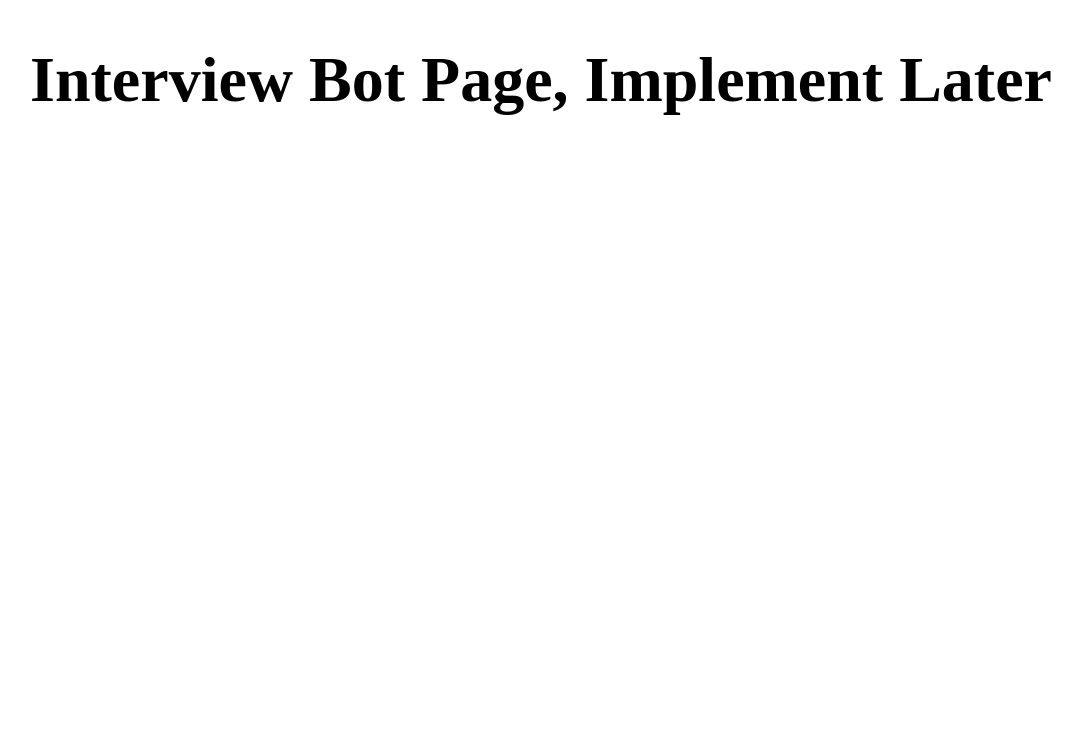
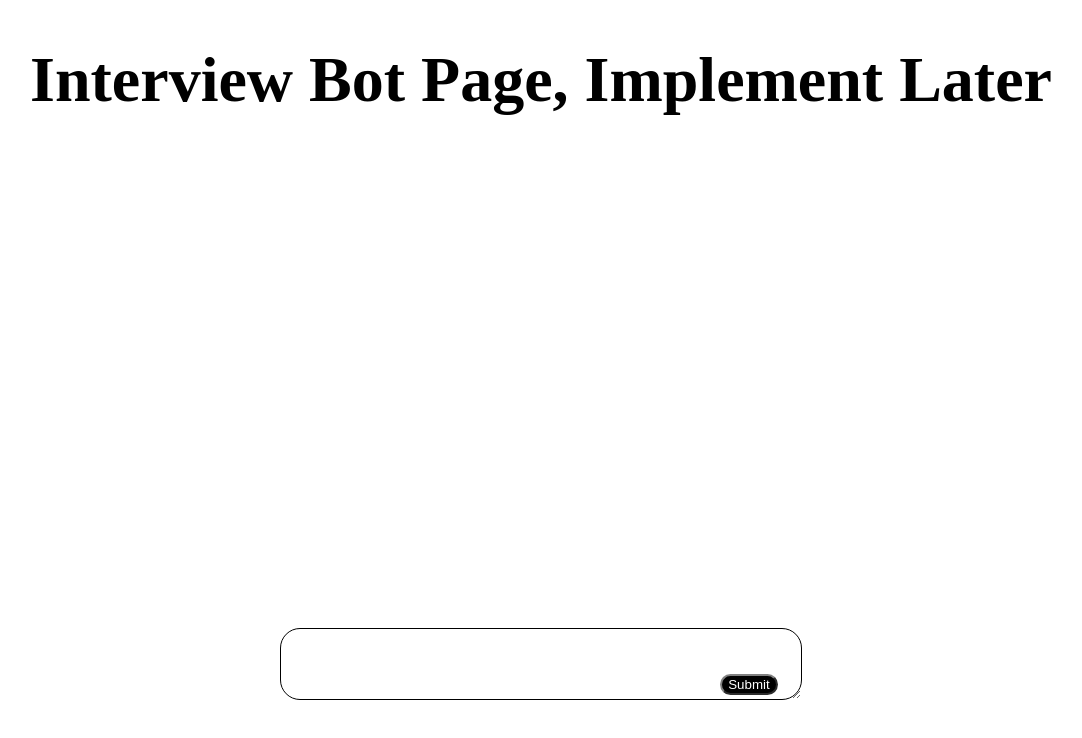
Before and after one commit to walkerpaxton/Interview-Bot, a Next.js app in the folder frontend/: page /interviewPage in a window 1280 px wide. Shown: the top 738 px of the page, without its empty margins (99-1181 px from the left). Built offline with nearby package versions, Linux system fonts and the light colour scheme.

Commit message:
text box and submission button added

```diff
--- a/frontend/pages/interviewPage.js
+++ b/frontend/pages/interviewPage.js
@@ -1,7 +1,13 @@
 import React, { useState } from 'react';
 
 export default function Home() {
+    const [postContent, setPostContent] = useState('');
+    const submitText = () => {
+
+    }
     return (
+    <div id = "webpage">
+
         <div id = "title">
             <h1 style = {{
                 textAlign: "center",
@@ -10,5 +16,39 @@ export default function Home() {
             Interview Bot Page, Implement Later
             </h1>
         </div>
+
+        <div id = "text">
+            <textarea
+            style = {{
+                position: "fixed",
+                left: "50%",
+                bottom: "100px",
+                transform: "translateX(-50%)",
+                borderRadius: "20px",
+                padding: "10px",
+                width: "500px",
+                height: "50px",
+                borderColor: "black",
+                fontSize: "20px"
+            }}
+            value = {postContent}
+            onChange={e => setPostContent(e.target.value)}
+            />
+            <button
+            type = "submit"
+            onClick = {() => submitText()}
+            style = {{
+                position: "absolute",
+                borderColor: "grey",
+                left: "64%",
+                bottom: "105px",
+                borderRadius: "20px",
+                backgroundColor: "black",
+                color: "white"
+            }}>
+                Submit
+            </button>
+        </div>
+    </div>
     );
 }
```
Lines whose indentation alone changed are shown as unchanged.
